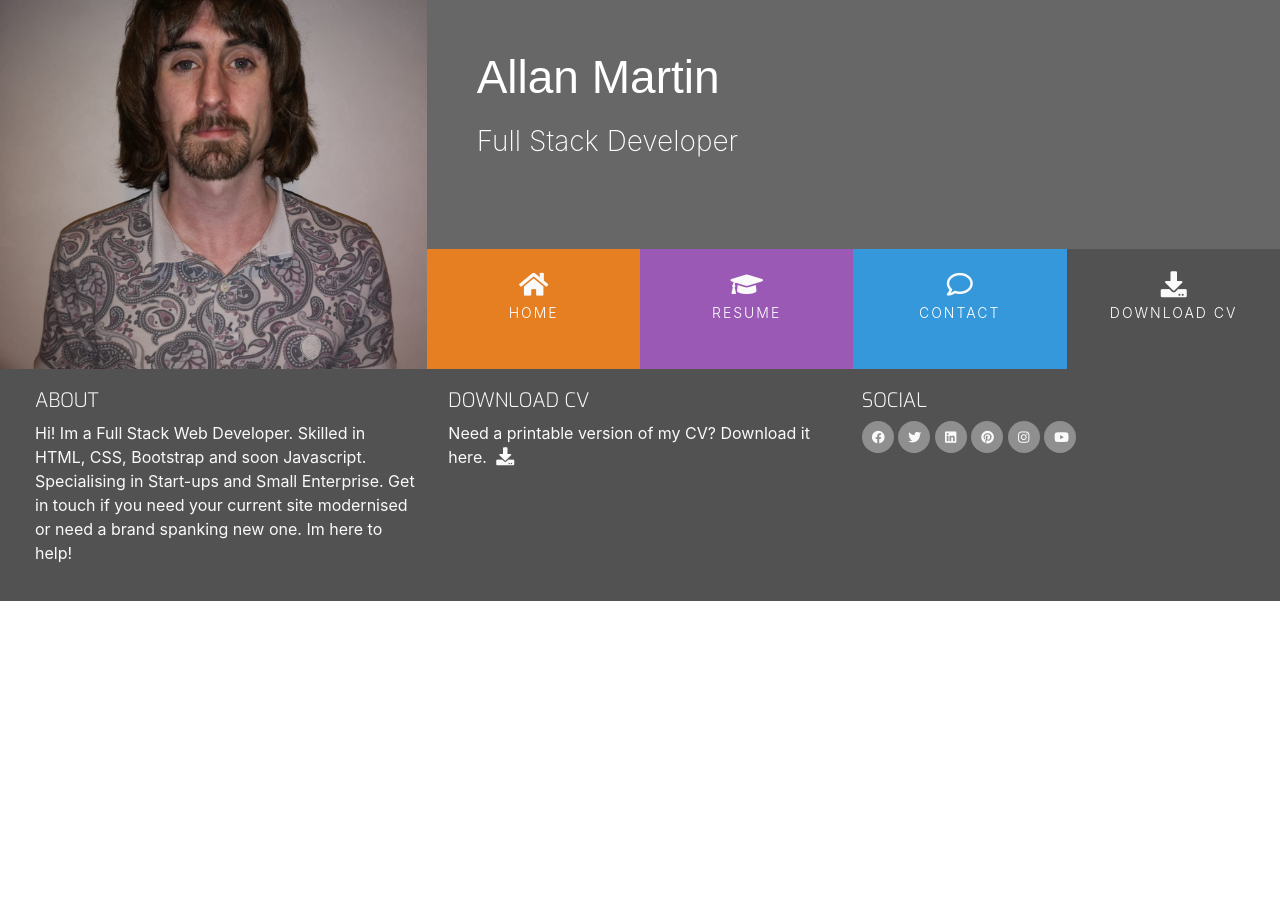
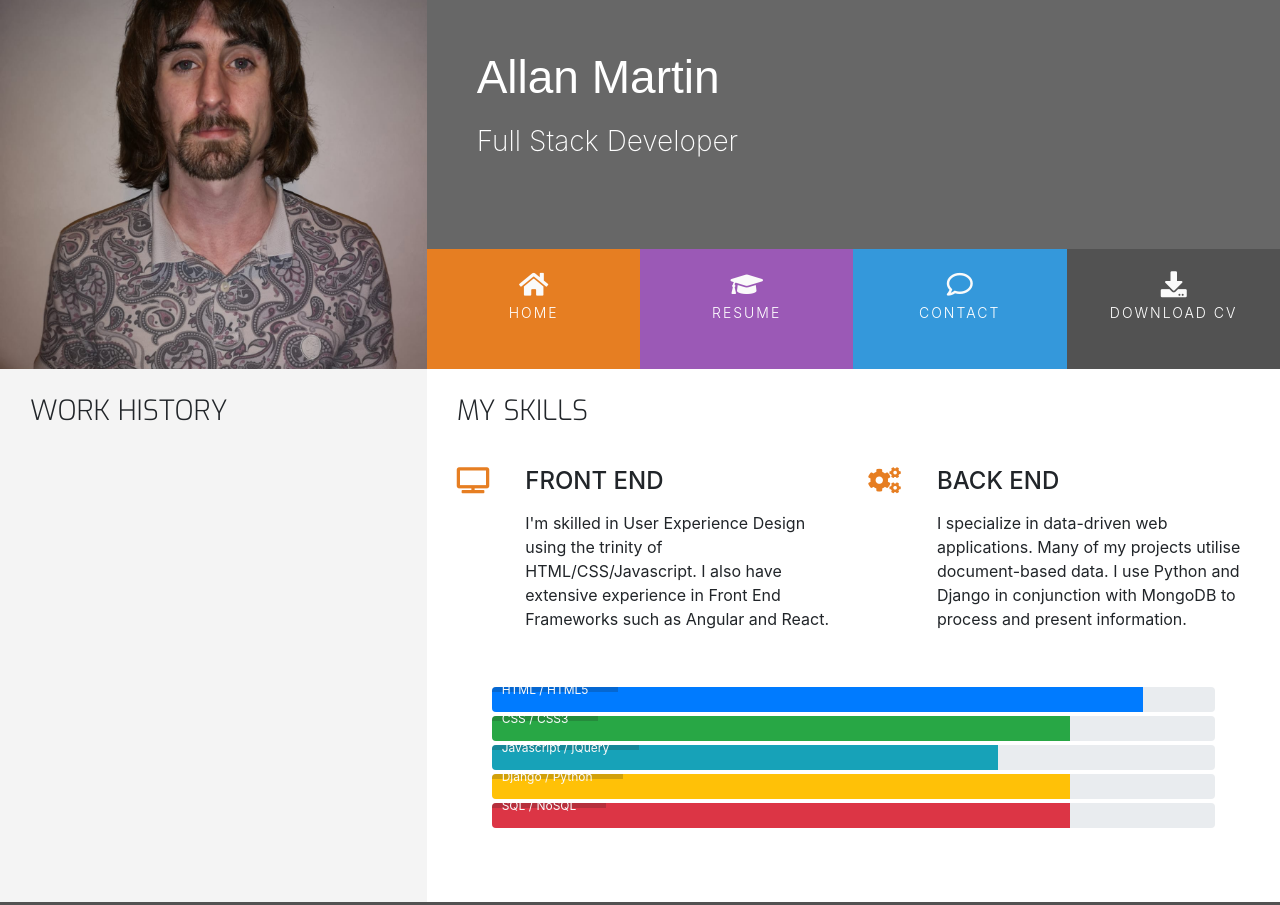
Before and after one commit to ajm28/portfolio, a plain HTML site: page resume.html in a window 1280 px wide. Shown: the top 905 px of the page. Before the commit the page ends 800 px from the top, so only its background shows below. Drawn offline with nearby package versions, Linux system fonts and the light colour scheme.

Commit message:
Added My Skills section, text, progress bar, CSS.

```diff
--- a/assets/css/style.css
+++ b/assets/css/style.css
@@ -259,3 +259,24 @@ footer {
     position: relative;
     width: 60%;
 }
+
+/*--------------------------------------------Skills */
+
+.progress {
+    position: relative;
+    height: 25px;
+    margin-bottom: 4px;
+}
+
+.progress-type {
+    position: absolute;
+    left: 0px;
+    font-weight: 400;
+    padding: 3px 30px 2px 10px;
+    color: #fafafa;
+    background-color: rgba(25, 25, 25, 0.2);
+}
+
+.progress-section {
+    margin: 40px 20px;
+}
--- a/resume.html
+++ b/resume.html
@@ -43,7 +43,89 @@
             </div>
         </div>
     </header>
-    <section>
+    <section class="container-fluid">
+        <div class="row">
+            <div class="col-md-4 bg-color-personal-info section-column">
+                <div class="row">
+                    <div class="col-12">
+                        <h3 class="section-heading uppercase">
+                            Work History
+                        </h3>
+                    </div>
+                </div>
+            </div>
+            <div class="col-md-8 bg-color-three-reasons section-column">
+                <div class="row">
+                    <div class="col">
+                        <h3 class="section-heading uppercase">
+                            My Skills
+                        </h3>
+                    </div>
+                </div>
+                <div class="row">
+                    <div class="col-10 offset-1 offset-sm-0 col-sm-4 col-md-6">
+                        <div class="row">
+                            <div class="col-2">
+                                <i class="three-reasons-icon fa fa-tv" aria-hidden="true"></i>
+                            </div>
+                            <div class="col-10">
+                                <h4 class="three-reasons-heading uppercase">Front End</h4>
+                                <p>
+                                    I'm skilled in User Experience Design using the trinity of HTML/CSS/Javascript. I also have extensive experience in Front End Frameworks such as Angular and React.
+                                </p>
+                            </div>
+                        </div>
+                    </div>
+                    <div class="col-10 offset-1 offset-sm-0 col-sm-4 col-md-6">
+                        <div class="row">
+                            <div class="col-2">
+                                <i class="three-reasons-icon fas fa-cogs" aria-hidden="true"></i>
+                            </div>
+                            <div class="col-10">
+                                <h4 class="three-reasons-heading uppercase">Back End</h4>
+                                <p>
+                                    I specialize in data-driven web applications. Many of my projects utilise document-based data. I use Python and Django in conjunction with MongoDB to process and present information.
+                                </p>
+                            </div>
+                        </div>
+                    </div>
+                </div>
+                <div class="row progress-section">
+                    <div class="col">
+                        <div class="progress">
+                            <div class="progress-bar" role="progressbar" aria-valuenow="90" aria-valuemin="0" aria-valuemax="100" style="width: 90%;">
+                                <span class="sr-only">90% Complete</span>
+                            </div>
+                            <span class="progress-type">HTML / HTML5</span>
+                        </div>
+                        <div class="progress">
+                            <div class="progress-bar bg-success" role="progressbar" aria-valuenow="80" aria-valuemin="0" aria-valuemax="100" style="width: 80%;">
+                                <span class="sr-only">80% Complete</span>
+                            </div>
+                            <span class="progress-type">CSS / CSS3</span>
+                        </div>
+                        <div class="progress">
+                            <div class="progress-bar bg-info" role="progressbar" aria-valuenow="70" aria-valuemin="0" aria-valuemax="100" style="width: 70%;">
+                                <span class="sr-only">70% Complete</span>
+                            </div>
+                            <span class="progress-type">Javascript / jQuery</span>
+                        </div>
+                        <div class="progress">
+                            <div class="progress-bar bg-warning" role="progressbar" aria-valuenow="80" aria-valuemin="0" aria-valuemax="100" style="width: 80%;">
+                                <span class="sr-only">80% Complete</span>
+                            </div>
+                            <span class="progress-type">Django / Python</span>
+                        </div>
+                        <div class="progress">
+                            <div class="progress-bar bg-danger" role="progressbar" aria-valuenow="80" aria-valuemin="0" aria-valuemax="100" style="width: 80%;">
+                                <span class="sr-only">80% Complete</span>
+                            </div>
+                            <span class="progress-type">SQL / NoSQL</span>
+                        </div>
+                    </div>
+                </div>
+            </div>
+        </div>
 
     </section>
     <footer class="container-fluid">
```
